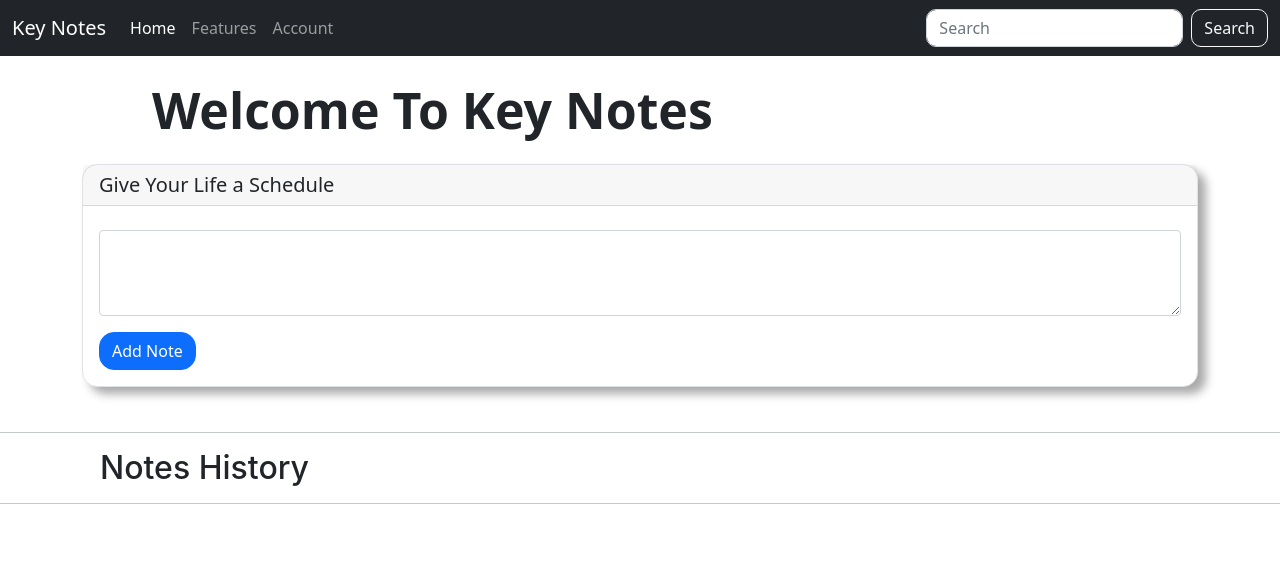
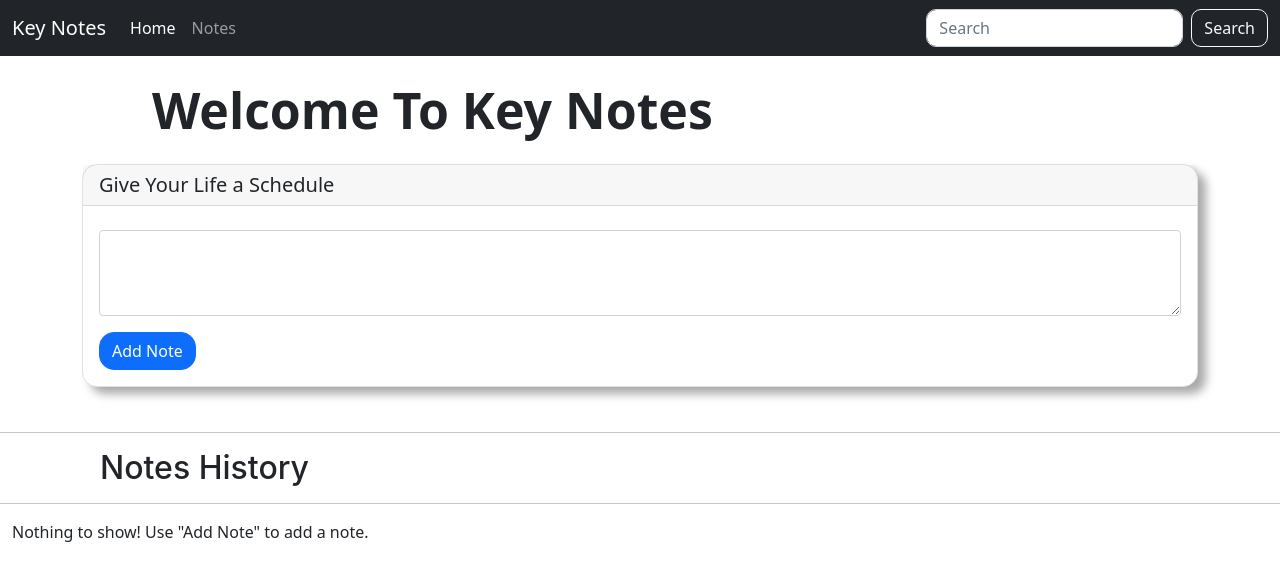
Before and after one commit to MdAli101/KeyNote, a plain HTML site: page index.html in a window 1280 px wide. Drawn offline with nearby package versions, Linux system fonts and the light colour scheme.

Commit message:
Place monitor

```diff
--- a/baseIndex.html
+++ b/index.html
@@ -5,7 +5,7 @@
     <meta charset="UTF-8">
     <meta http-equiv="X-UA-Compatible" content="IE=edge">
     <meta name="viewport" content="width=device-width, initial-scale=1.0">
-    <link rel="stylesheet" href="base.css">
+    <link rel="stylesheet" href="/styles/base.css">
     <link href="https://cdn.jsdelivr.net/npm/bootstrap@5.0.0/dist/css/bootstrap.min.css" rel="stylesheet"
         integrity="sha384-wEmeIV1mKuiNpC+IOBjI7aAzPcEZeedi5yW5f2yOq55WWLwNGmvvx4Um1vskeMj0" crossorigin="anonymous">
     <link rel="stylesheet"
@@ -28,11 +28,11 @@
                         <a class="nav-link active" aria-current="page" href="#">Home</a>
                     </li>
                     <li class="nav-item">
-                        <a class="nav-link" href="#">Features</a>
+                        <a class="nav-link" href="#">Notes</a>
                     </li>
-                    <li class="nav-item">
-                        <a class="nav-link" href="#">Account</a>
-                    </li>
+                    <!-- <li class="nav-item">
+                        <a class="nav-link" href="#"></a>
+                    </li> -->
                 </ul>
                 <form class="d-flex">
                     <input class="form-control me-2" type="search" placeholder="Search" aria-label="Search"
@@ -82,7 +82,7 @@
     <script src="https://cdn.jsdelivr.net/npm/bootstrap@5.0.0/dist/js/bootstrap.min.js"
         integrity="sha384-lpyLfhYuitXl2zRZ5Bn2fqnhNAKOAaM/0Kr9laMspuaMiZfGmfwRNFh8HlMy49eQ"
         crossorigin="anonymous"></script>
-    <script src="js/app.js"></script>
+    <script src="scripts/app.js"></script>
 </body>
 
 </html>
```
Also changed, not shown: styles/base.css (renamed from base.css), styles/base.scss (renamed from base.scss), 2 other files.
